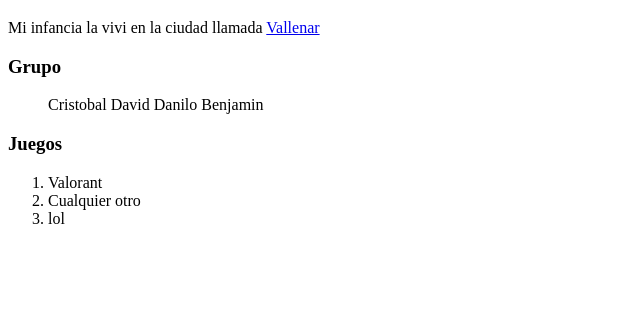
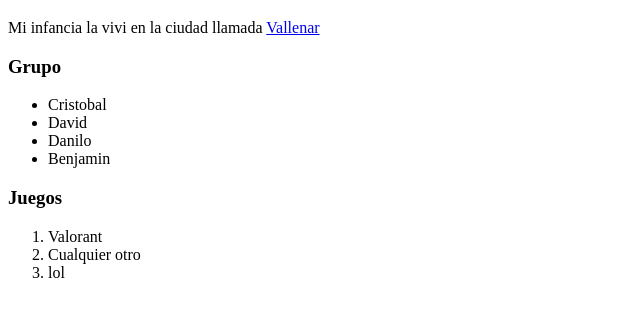
Before and after one commit to TioVilla/tiovilla.github.io, a plain HTML site: page index.html in a window 1280 px wide. Shown: the part 61-378 px from the top of the page, without its empty margins (0-640 px from the left). Drawn offline with Linux system fonts and the light colour scheme.

Commit message:
Update index.html

```diff
--- a/index.html
+++ b/index.html
@@ -12,10 +12,10 @@
      <p>Mi infancia la vivi en la ciudad llamada <a href="https://es.wikipedia.org/wiki/Vallenar">Vallenar</a>
         <h3>Grupo</h3>
           <ul>
-           Cristobal
-           David
-           Danilo
-           Benjamin
+           <li>Cristobal</li>
+           <li>David</li>
+           <li>Danilo</li>
+           <li>Benjamin</li>
          </ul>
         <h3>Juegos </h3>
           <ol>
```
